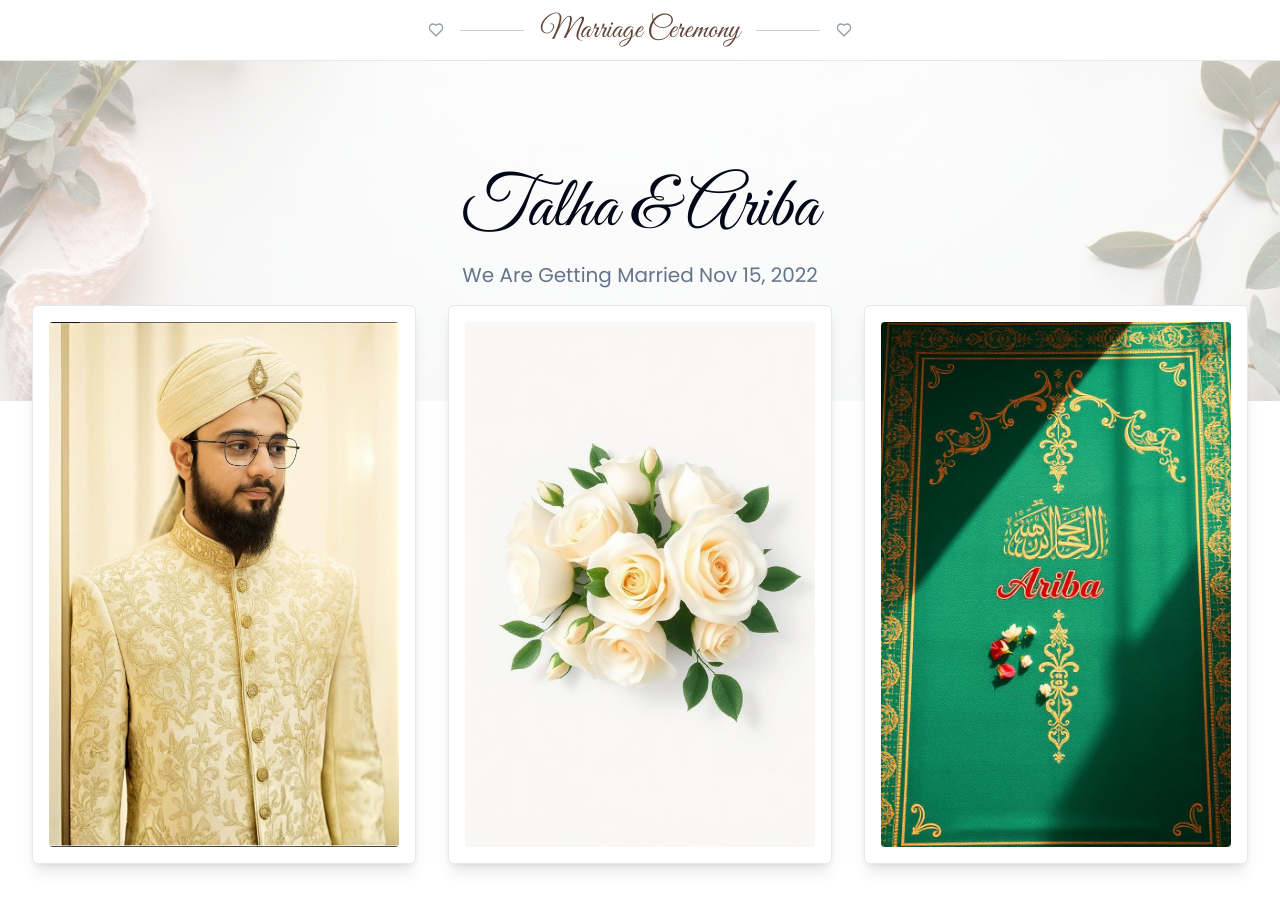
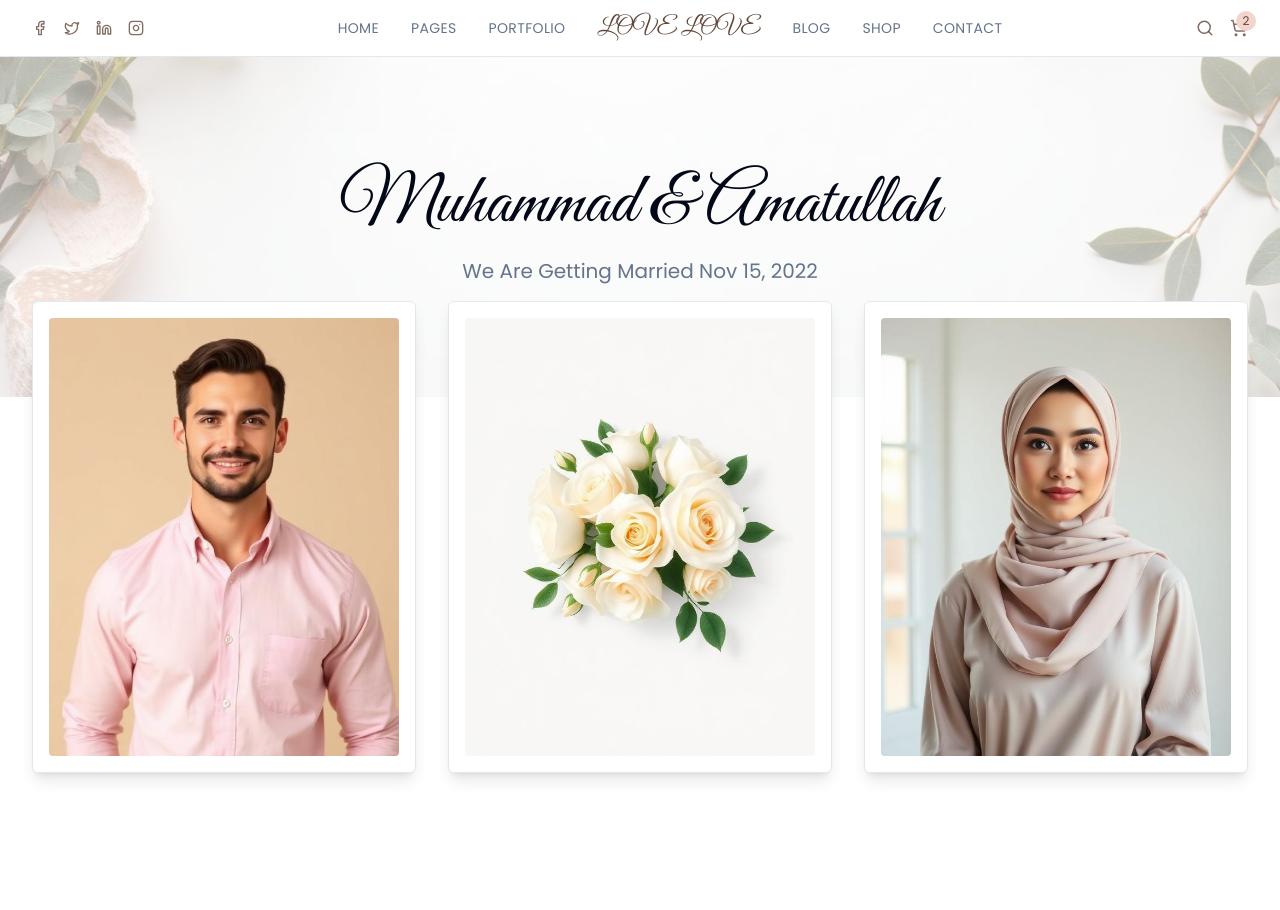
Before and after one commit to syedtalha88/love-pixel-perfect-page, a React (Vite) app: page / in a window 1280 px wide. Shown: the top 910 px of the page. Built offline with nearby package versions, Linux system fonts and the light colour scheme.

Commit message:
Reverted to commit 5a4c8b7a9ad20596ae55c647ef10dcea2927c0cf

```diff
--- a/src/pages/Index.tsx
+++ b/src/pages/Index.tsx
@@ -1,61 +1,62 @@
-import { Heart } from "lucide-react";
+import { Facebook, Twitter, Linkedin, Instagram, Search, ShoppingCart } from "lucide-react";
 import heroBg from "@/assets/hero-floral-bg.jpg";
 import groom from "@/assets/groom-portrait.jpg";
+import bride from "@/assets/bride-portrait.jpg";
 import bouquet from "@/assets/bouquet.jpg";
-import prayerMat from "@/assets/prayer-mat-ariba.jpg";
-
-const Nav = () => (
-  <header className="sticky top-0 z-40 border-b bg-background/30 backdrop-blur-md supports-[backdrop-filter]:bg-background/30">
-    <div className="container mx-auto hidden md:flex items-center justify-center py-3">
-      <div className="flex items-center gap-4 text-muted-foreground">
-        <Heart size={16} className="opacity-70" />
-        <span className="h-px w-16 bg-foreground/20 rounded-full" />
-        <span className="font-display text-3xl text-accent-foreground">Marriage Ceremony</span>
-        <span className="h-px w-16 bg-foreground/20 rounded-full" />
-        <Heart size={16} className="opacity-70" />
+const Nav = () => <header className="sticky top-0 z-40 bg-card/90 backdrop-blur border-b">
+    <div className="container mx-auto hidden md:flex items-center justify-between py-3">
+      <div className="flex items-center gap-4 text-accent-foreground/80">
+        <a aria-label="Facebook" href="#" className="hover:text-foreground transition-colors"><Facebook size={16} /></a>
+        <a aria-label="Twitter" href="#" className="hover:text-foreground transition-colors"><Twitter size={16} /></a>
+        <a aria-label="LinkedIn" href="#" className="hover:text-foreground transition-colors"><Linkedin size={16} /></a>
+        <a aria-label="Instagram" href="#" className="hover:text-foreground transition-colors"><Instagram size={16} /></a>
+      </div>
+      <nav className="flex items-center gap-8 text-sm uppercase tracking-wide text-muted-foreground">
+        <a href="#home" className="hover:text-foreground transition-colors">Home</a>
+        <a href="#pages" className="hover:text-foreground transition-colors">Pages</a>
+        <a href="#portfolio" className="hover:text-foreground transition-colors">Portfolio</a>
+        <span className="font-display text-2xl text-accent-foreground">Love Love</span>
+        <a href="#blog" className="hover:text-foreground transition-colors">Blog</a>
+        <a href="#shop" className="hover:text-foreground transition-colors">Shop</a>
+        <a href="#contact" className="hover:text-foreground transition-colors">Contact</a>
+      </nav>
+      <div className="flex items-center gap-4 text-accent-foreground/80">
+        <button aria-label="Search" className="hover:text-foreground transition-colors"><Search size={18} /></button>
+        <button aria-label="Cart" className="hover:text-foreground transition-colors relative">
+          <ShoppingCart size={18} />
+          <span className="absolute -top-2 -right-2 text-xs bg-accent text-accent-foreground rounded-full w-5 h-5 grid place-items-center">2</span>
+        </button>
       </div>
     </div>
+    {/* Mobile simplified nav */}
     <div className="md:hidden container mx-auto py-3 flex items-center justify-center">
-      <div className="flex items-center gap-3 text-muted-foreground">
-        <Heart size={14} className="opacity-70" />
-        <span className="font-display text-3xl text-accent-foreground">Marriage Ceremony</span>
-        <Heart size={14} className="opacity-70" />
-      </div>
+      <span className="font-display text-3xl text-accent-foreground">Love Love</span>
     </div>
-  </header>
-);
-
-const Framed = ({ src, alt }: { src: string; alt: string }) => (
-  <figure className="bg-card border shadow-lg rounded-md p-2 sm:p-3 md:p-4">
-    <img
-      src={src}
-      alt={alt}
-      loading="lazy"
-      className="rounded-sm object-cover w-full h-full"
-    />
-  </figure>
-);
-
+  </header>;
+const Framed = ({
+  src,
+  alt
+}: {
+  src: string;
+  alt: string;
+}) => <figure className="bg-card border shadow-lg rounded-md p-2 sm:p-3 md:p-4">
+    <img src={src} alt={alt} loading="lazy" className="rounded-sm object-cover w-full h-full" />
+  </figure>;
 const Index = () => {
-  return (
-    <>
+  return <>
       {/* SEO H1 must exist and match intent */}
       <h1 className="sr-only">Muhammad & Amatullah Wedding</h1>
       <Nav />
-      <main>
-        <section
-          id="home"
-          className="relative"
-          style={{
-            backgroundImage: `url(${heroBg})`,
-            backgroundSize: "cover",
-            backgroundPosition: "center",
-          }}
-        >
+      <main className="text-7xl">
+        <section id="home" className="relative" style={{
+        backgroundImage: `url(${heroBg})`,
+        backgroundSize: "cover",
+        backgroundPosition: "center"
+      }}>
           <div className="bg-background/60">
             <div className="container mx-auto py-20 md:py-28 text-center">
               <h2 className="font-display text-5xl md:text-7xl text-foreground">
-                Talha & Ariba
+                Muhammad & Amatullah
               </h2>
               <p className="mt-4 text-lg md:text-xl text-muted-foreground">
                 We Are Getting Married Nov 15, 2022
@@ -66,17 +67,15 @@ const Index = () => {
 
         <section className="container mx-auto -mt-16 md:-mt-24 relative z-10">
           <div className="grid grid-cols-1 md:grid-cols-3 gap-6 md:gap-8">
-            <Framed src="/lovable-uploads/e35634f9-05a8-45c1-b5eb-179f3943e0eb.png" alt="Groom portrait in cream sherwani with turban" />
+            <Framed src={groom} alt="Groom portrait in blush shirt" />
             <Framed src={bouquet} alt="White roses and blush buds bouquet" />
-            <Framed src={prayerMat} alt="Beautiful prayer mat with 'Ariba' written on it and flowers" />
+            <Framed src={bride} alt="Bride portrait in beige hijab" />
           </div>
         </section>
 
         {/* Spacer to balance the hero overlap */}
         <section className="py-16 md:py-24" />
       </main>
-    </>
-  );
+    </>;
 };
-
 export default Index;
```
